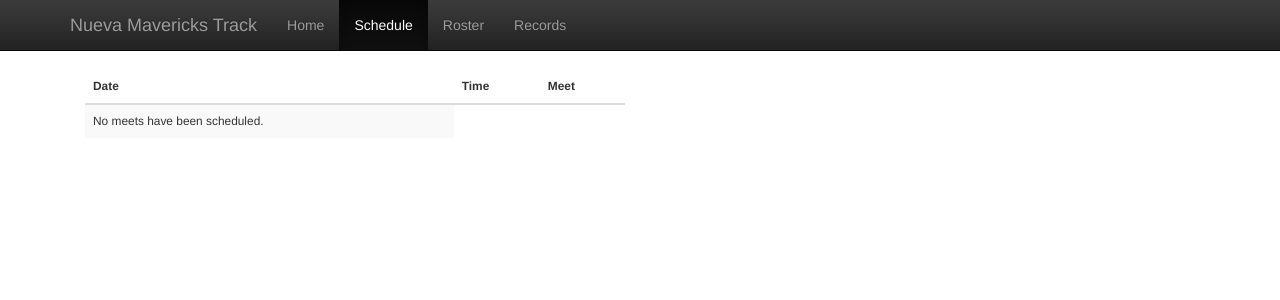
After one commit to penpendisarapen/nueva_running, a PHP site: template views/Track/schedule.twig in a window 1280 px wide. The commit adds this page. Shown: the top 300 px of the page. Run offline with PHP 8.4, Linux system fonts and the light colour scheme; the template is opened without the code that fills it, so the values that code supplies are empty; some libraries are stand-ins or nearby versions.

Commit message:
schedule ui and data updates

```diff
--- /dev/null
+++ b/assets/css/base.css
@@ -0,0 +1,18 @@
+body {
+    padding-top: 70px;
+    padding-bottom: 30px;
+}
+
+.theme-dropdown .dropdown-menu {
+    position: static;
+    display: block;
+    margin-bottom: 20px;
+}
+
+.theme-showcase > p > .btn {
+    margin: 5px 0;
+}
+
+.theme-showcase .navbar .container {
+    width: auto;
+}
--- a/src/Controller/Web/Track/ScheduleController.php
+++ b/src/Controller/Web/Track/ScheduleController.php
@@ -27,7 +27,7 @@ class ScheduleController
 
   public function renderCurrentSeasonSchedule()
   {
-    return $this->App['twig']->render('Track/currentSeason.twig', array(
+    return $this->App['twig']->render('Track/schedule.twig', array(
       'meetSchedule' => $this->ScheduleService->getCurrentSeason()
     ));
   }
--- a/src/Persistence/TrackSQL.php
+++ b/src/Persistence/TrackSQL.php
@@ -19,7 +19,9 @@ class TrackSQL extends SQLPersistence
         D.trackMeetDetailId,
         D.meetName,
         D.meetType,
+        M.trackMeetId,
         DATE_FORMAT(M.meetDate, '%b %e') AS meetDate,
+        DATE_FORMAT(M.meetDate, '%l%p') AS meetTime,
         M.teamRequired,
         M.isOptional,
         M.resultsURL,
@@ -28,6 +30,7 @@ class TrackSQL extends SQLPersistence
         L.locStreet1,
         L.locStreet2,
         L.locCity,
+        L.locState,
         L.locZipCode
       FROM
         TrackMeet M
--- /dev/null
+++ b/views/Track/base.twig
@@ -0,0 +1,28 @@
+{% extends "base.twig" %}
+
+{% block title %}{% block pageTitle %}{% endblock %} - Nueva Mavericks Track &amp; Field Team{% endblock %}
+
+{% block nav %}
+<!-- Fixed navbar -->
+<nav class="navbar navbar-inverse navbar-fixed-top">
+  <div class="container">
+    <div class="navbar-header">
+      <button type="button" class="navbar-toggle collapsed" data-toggle="collapse" data-target="#navbar" aria-expanded="false" aria-controls="navbar">
+        <span class="sr-only">Toggle navigation</span>
+        <span class="icon-bar"></span>
+        <span class="icon-bar"></span>
+        <span class="icon-bar"></span>
+      </button>
+      <a class="navbar-brand" href="#">Nueva Mavericks Track</a>
+    </div>
+    <div id="navbar" class="navbar-collapse collapse">
+      <ul class="nav navbar-nav">
+        <li {% if activePage == 'home' %}class="active"{% endif %}><a href="/track/">Home</a></li>
+        <li {% if activePage == 'schedule' %}class="active"{% endif %}><a href="/track/schedule">Schedule</a></li>
+        <li {% if activePage == 'athletes' %}class="active"{% endif %}><a href="/track/athletes">Roster</a></li>
+        <li {% if activePage == 'records' %}class="active"{% endif %}><a href="/track/athletes">Records</a></li>
+      </ul>
+    </div><!--/.nav-collapse -->
+  </div>
+</nav>
+{% endblock %}
--- /dev/null
+++ b/views/Track/schedule.twig
@@ -0,0 +1,42 @@
+{% set activePage = 'schedule' %}
+{% extends "Track/base.twig" %}
+
+{% block pageTitle %}Schedule{% endblock %}
+
+{% block content %}
+
+  <div class="col-md-6">
+    <table class="table table-striped small">
+      <thead>
+      <tr>
+        <th>Date</th>
+        <th>Time</th>
+        <th>Meet</th>
+      </tr>
+      </thead>
+      <tbody>
+      {% for meet in meetSchedule %}
+        <tr>
+          <td>{{ meet.meetDate }}</td>
+          <td>{{ meet.meetTime }}</td>
+          <td>
+            <div>
+              {{ meet.meetName }}
+            </div>
+            <div>
+              {{ meet.locName }}<br>
+              <a href="http://maps.google.com/?q={{ meet.locStreet1 }}, {{ meet.locCity }}, {{ meet.locState }}, {{ meet.locZipCode }}" target="_blank">
+                {{ meet.locStreet1 }}<br>
+                {% if meet.locStreet2 %}{{ meet.locStreet2 }}<br>{% endif %}
+                {{ meet.locCity }}, {{ meet.locState }} {{ meet.locZipCode }}
+              </a>
+            </div>
+          </td>
+        </tr>
+      {% else %}
+        <td>No meets have been scheduled.</td>
+      {% endfor %}
+      </tbody>
+    </table>
+  </div>
+{% endblock %}
--- a/views/base.twig
+++ b/views/base.twig
@@ -1,18 +1,37 @@
 <!DOCTYPE html>
 <html>
 <head lang="en">
-  <meta charset="UTF-8">
-  <title>{% block title %}{% endblock %} - Nueva Track</title>
+  <meta charset="utf-8">
+  <meta http-equiv="X-UA-Compatible" content="IE=edge">
+  <meta name="viewport" content="width=device-width, initial-scale=1">
+  <title>{% block title %}{% endblock %}</title>
 
+  <!-- Bootstrap core CSS -->
   <link rel="stylesheet" href="https://maxcdn.bootstrapcdn.com/bootstrap/3.3.6/css/bootstrap.min.css" integrity="sha384-1q8mTJOASx8j1Au+a5WDVnPi2lkFfwwEAa8hDDdjZlpLegxhjVME1fgjWPGmkzs7" crossorigin="anonymous">
 
   <!-- Optional theme -->
   <link rel="stylesheet" href="https://maxcdn.bootstrapcdn.com/bootstrap/3.3.6/css/bootstrap-theme.min.css" integrity="sha384-fLW2N01lMqjakBkx3l/M9EahuwpSfeNvV63J5ezn3uZzapT0u7EYsXMjQV+0En5r" crossorigin="anonymous">
 
-  <!-- Latest compiled and minified JavaScript -->
-  <script src="https://maxcdn.bootstrapcdn.com/bootstrap/3.3.6/js/bootstrap.min.js" integrity="sha384-0mSbJDEHialfmuBBQP6A4Qrprq5OVfW37PRR3j5ELqxss1yVqOtnepnHVP9aJ7xS" crossorigin="anonymous"></script>
+  <!-- Custom styles for this template -->
+  <link href="/assets/css/base.css" rel="stylesheet">
+
 </head>
-<body>
+<body role="document">
+
+{% block nav %}{% endblock %}
+
+<div class="container theme-showcase" role="main">
 {% block content %}{% endblock %}
+</div>
+
+<!-- Bootstrap core JavaScript
+    ================================================== -->
+<!-- Placed at the end of the document so the pages load faster -->
+<script src="https://ajax.googleapis.com/ajax/libs/jquery/1.11.3/jquery.min.js"></script>
+<!-- Latest compiled and minified JavaScript -->
+<script src="https://maxcdn.bootstrapcdn.com/bootstrap/3.3.6/js/bootstrap.min.js" integrity="sha384-0mSbJDEHialfmuBBQP6A4Qrprq5OVfW37PRR3j5ELqxss1yVqOtnepnHVP9aJ7xS" crossorigin="anonymous"></script>
+<!-- IE10 viewport hack for Surface/desktop Windows 8 bug -->
+<link href="https://maxcdn.bootstrapcdn.com/js/ie10-viewport-bug-workaround.js" rel="stylesheet">
+
 </body>
 </html>
```
Also changed, not shown: views/Track/currentSeason.twig (deleted, +0 -9 lines).
